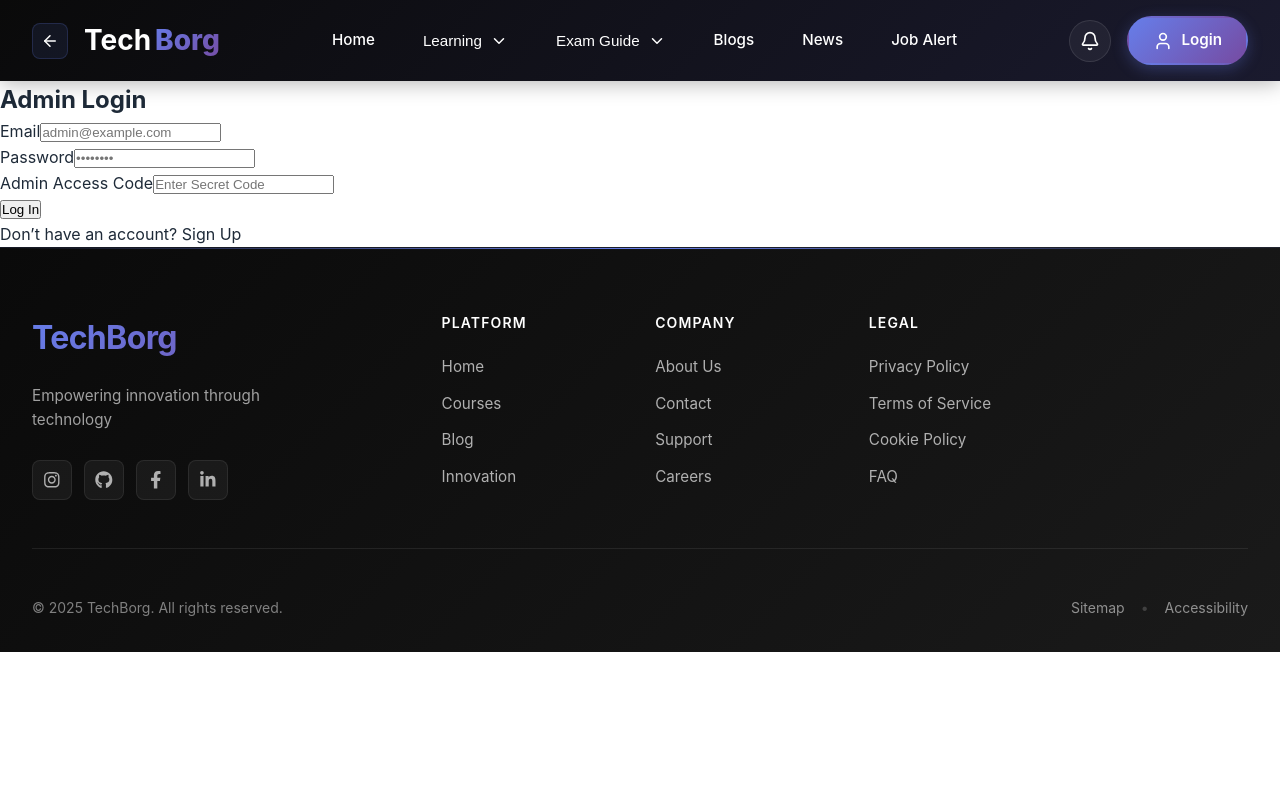
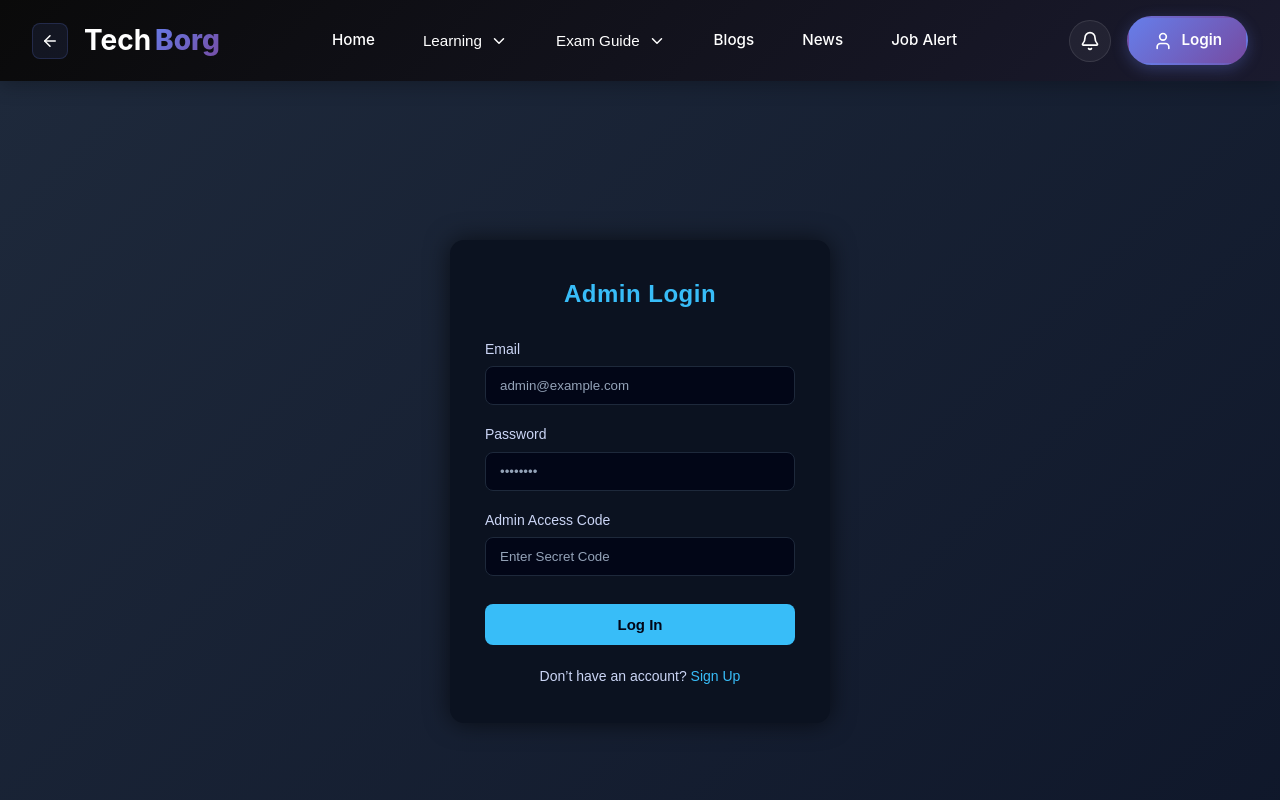
Before and after one commit to farwaytechnologies/tb-web, a React (Vite) app in the folder Frontend/: page /admin-login in a window 1280 px wide. Shown: the top 800 px of the page. Built offline with nearby package versions, Linux system fonts and the light colour scheme; no server answers.

Commit message:
Added tutor login and matching CSS style

```diff
--- a/Frontend/src/Pages/TutorLogin.jsx
+++ b/Frontend/src/Pages/TutorLogin.jsx
@@ -1,6 +1,6 @@
-import React, { useState } from 'react';
+import React, { useState, useEffect } from 'react';
 import { useNavigate } from 'react-router-dom';
-import '../Styles/PagesStyle/Login.css';
+import '../Styles/PagesStyle/TutorLogin.css';
 
 function TutorLogin() {
   const [isSignup, setIsSignup] = useState(false);
@@ -12,13 +12,26 @@ function TutorLogin() {
   const [error, setError] = useState('');
   const navigate = useNavigate();
 
+  // ✅ redirect already logged-in tutor
+  useEffect(() => {
+    const token = localStorage.getItem('token');
+    const user = JSON.parse(localStorage.getItem('user'));
+
+    if (token && user?.role === 'tutor') {
+      navigate('/tutor/dashboard');
+    }
+  }, [navigate]);
+
   const toggleForm = () => {
     setIsSignup(!isSignup);
     setError('');
   };
 
   const handleChange = (e) => {
-    setFormData(prev => ({ ...prev, [e.target.name]: e.target.value }));
+    setFormData((prev) => ({
+      ...prev,
+      [e.target.name]: e.target.value,
+    }));
   };
 
   const handleSubmit = async (e) => {
@@ -44,8 +57,14 @@ function TutorLogin() {
       if (!res.ok) throw new Error(data.message || 'Something went wrong');
 
       if (!isSignup) {
+        // ✅ Tutor-only access check
+        if (data.user.role !== 'tutor') {
+          throw new Error('Access denied. Tutors only.');
+        }
+
         localStorage.setItem('token', data.token);
         localStorage.setItem('user', JSON.stringify(data.user));
+
         window.dispatchEvent(new Event('userLoggedIn'));
         navigate('/tutor/dashboard');
       } else {
@@ -62,7 +81,11 @@ function TutorLogin() {
       <div className="auth-box">
         <h2>{isSignup ? 'Create Tutor Account' : 'Tutor Login'}</h2>
 
-        {error && <p style={{ color: 'salmon' }}>{error}</p>}
+        {error && (
+          <p style={{ color: 'salmon', marginBottom: '10px' }}>
+            {error}
+          </p>
+        )}
 
         <form className="auth-form" onSubmit={handleSubmit}>
           {isSignup && (
@@ -71,7 +94,7 @@ function TutorLogin() {
               <input
                 type="text"
                 name="name"
-                placeholder="Jane Smith"
+                placeholder="Tutor Name"
                 value={formData.name}
                 onChange={handleChange}
                 required
--- /dev/null
+++ b/Frontend/src/Styles/PagesStyle/TutorLogin.css
@@ -0,0 +1,128 @@
+/* ================================
+   Tutor Login / Signup Styles
+   Same design as Admin Login
+================================ */
+
+.auth-container {
+  min-height: 100vh;
+  display: flex;
+  justify-content: center;
+  align-items: center;
+  background: linear-gradient(135deg, #1e293b, #0f172a);
+  font-family: 'Poppins', sans-serif;
+}
+
+.auth-box {
+  width: 380px;
+  background: #0b1220;
+  padding: 35px;
+  border-radius: 14px;
+  box-shadow: 0 0 25px rgba(0, 0, 0, 0.6);
+  animation: fadeIn 0.6s ease-in-out;
+}
+
+.auth-box h2 {
+  text-align: center;
+  margin-bottom: 25px;
+  color: #38bdf8;
+  font-weight: 600;
+  letter-spacing: 0.5px;
+}
+
+/* ================================
+   Form
+================================ */
+
+.auth-form {
+  display: flex;
+  flex-direction: column;
+  gap: 18px;
+}
+
+.auth-field {
+  display: flex;
+  flex-direction: column;
+}
+
+.auth-field label {
+  font-size: 14px;
+  margin-bottom: 6px;
+  color: #cbd5f5;
+}
+
+.auth-field input {
+  padding: 11px 14px;
+  border-radius: 8px;
+  border: 1px solid #1e293b;
+  background: #020617;
+  color: #fff;
+  outline: none;
+  transition: 0.25s;
+}
+
+.auth-field input::placeholder {
+  color: #94a3b8;
+}
+
+.auth-field input:focus {
+  border-color: #38bdf8;
+  box-shadow: 0 0 0 2px rgba(56, 189, 248, 0.25);
+}
+
+/* ================================
+   Button
+================================ */
+
+.auth-button {
+  margin-top: 10px;
+  padding: 12px;
+  background: #38bdf8;
+  border: none;
+  border-radius: 8px;
+  color: #020617;
+  font-weight: 600;
+  font-size: 15px;
+  cursor: pointer;
+  transition: 0.3s;
+}
+
+.auth-button:hover {
+  background: #0ea5e9;
+  transform: translateY(-1px);
+}
+
+/* ================================
+   Toggle text
+================================ */
+
+.auth-toggle {
+  margin-top: 20px;
+  text-align: center;
+  font-size: 14px;
+  color: #cbd5f5;
+}
+
+.auth-toggle span {
+  color: #38bdf8;
+  cursor: pointer;
+  font-weight: 500;
+}
+
+.auth-toggle span:hover {
+  text-decoration: underline;
+}
+
+/* ================================
+   Animation
+================================ */
+
+@keyframes fadeIn {
+  from {
+    opacity: 0;
+    transform: translateY(15px);
+  }
+  to {
+    opacity: 1;
+    transform: translateY(0);
+  }
+}
```
